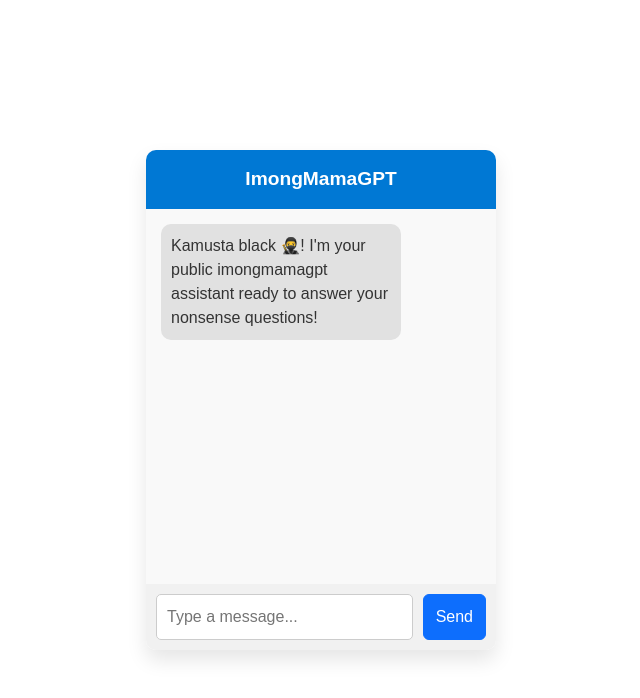
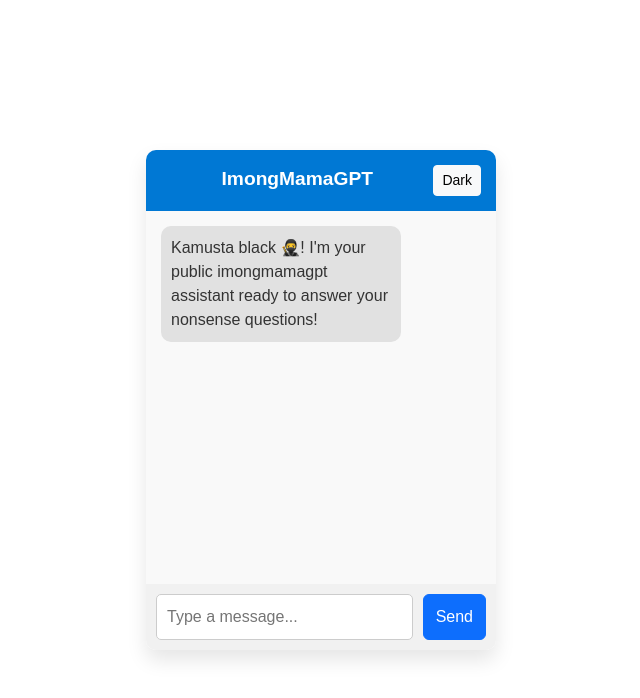
Before and after one commit to carljohnvillavito/ImongMaMaGPT, a website: page ImongMaMa/index.html in a window 1280 px wide. Shown: the whole page, without its empty margins (319-959 px from the left). Drawn offline with nearby package versions, Linux system fonts and the light colour scheme.

Commit message:
Update index.html

```diff
--- a/ImongMaMa/index.html
+++ b/ImongMaMa/index.html
@@ -11,8 +11,9 @@
 
     <div class="chat-container">
         <div class="chat-header">
-            ImongMamaGPT
-        </div>
+    ImongMamaGPT
+    <button id="toggleMode" class="btn btn-sm btn-light float-end">Dark</button>
+</div>
         <div class="chat-body" id="chatBody">
             <div class="chat-message bot">Kamusta black 🥷! I'm your public imongmamagpt assistant ready to answer your nonsense questions!</div>
         </div>
```
